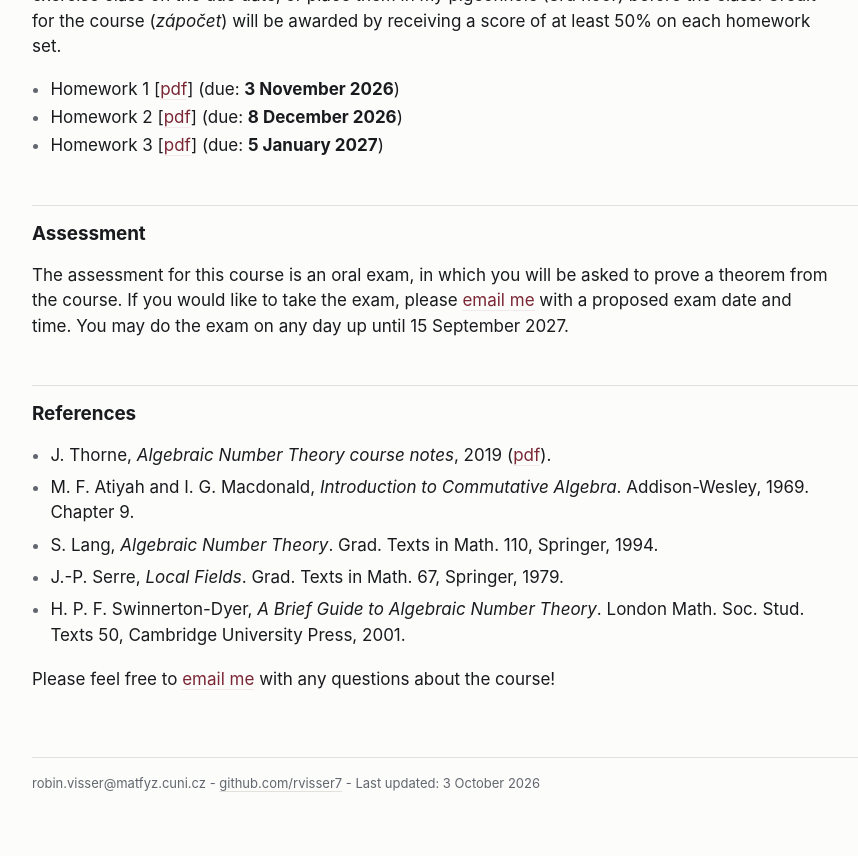
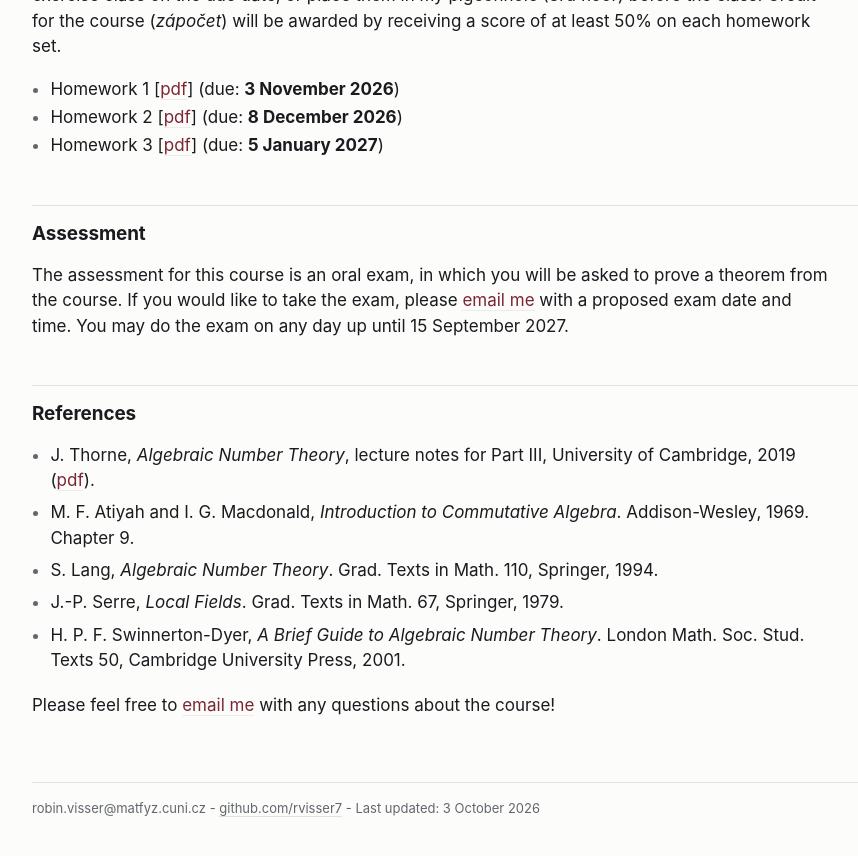
Before and after one commit to rvisser7/rvisser7.github.io, a Jekyll site: the page built from nmal431/index.md, in a window 1280 px wide and 900 px high, scrolled down 1123 px. Shown: the top 856 px of the window, without its empty margins (160-1018 px from the left). Built offline with Jekyll 4.4.1, drawn with Linux system fonts in a browser that asks for light colours.

Commit message:
Update reference for Algebraic Number Theory course notes

```diff
--- a/nmal431/index.md
+++ b/nmal431/index.md
@@ -50,7 +50,7 @@ The assessment for this course is an oral exam, in which you will be asked to pr
 
 ## References
 
-- J. Thorne, *Algebraic Number Theory course notes*, 2019 ([pdf]({{ site.nmal431_base }}/partiii_ant_notes.pdf)).
+- J. Thorne, *Algebraic Number Theory*, lecture notes for Part III, University of Cambridge, 2019 ([pdf]({{ site.nmal431_base }}/partiii_ant_notes.pdf)).
 - M. F. Atiyah and I. G. Macdonald, *Introduction to Commutative Algebra*. Addison-Wesley, 1969. Chapter 9.
 - S. Lang, *Algebraic Number Theory*. Grad. Texts in Math. 110, Springer, 1994.
 - J.-P. Serre, *Local Fields*. Grad. Texts in Math. 67, Springer, 1979.
```
